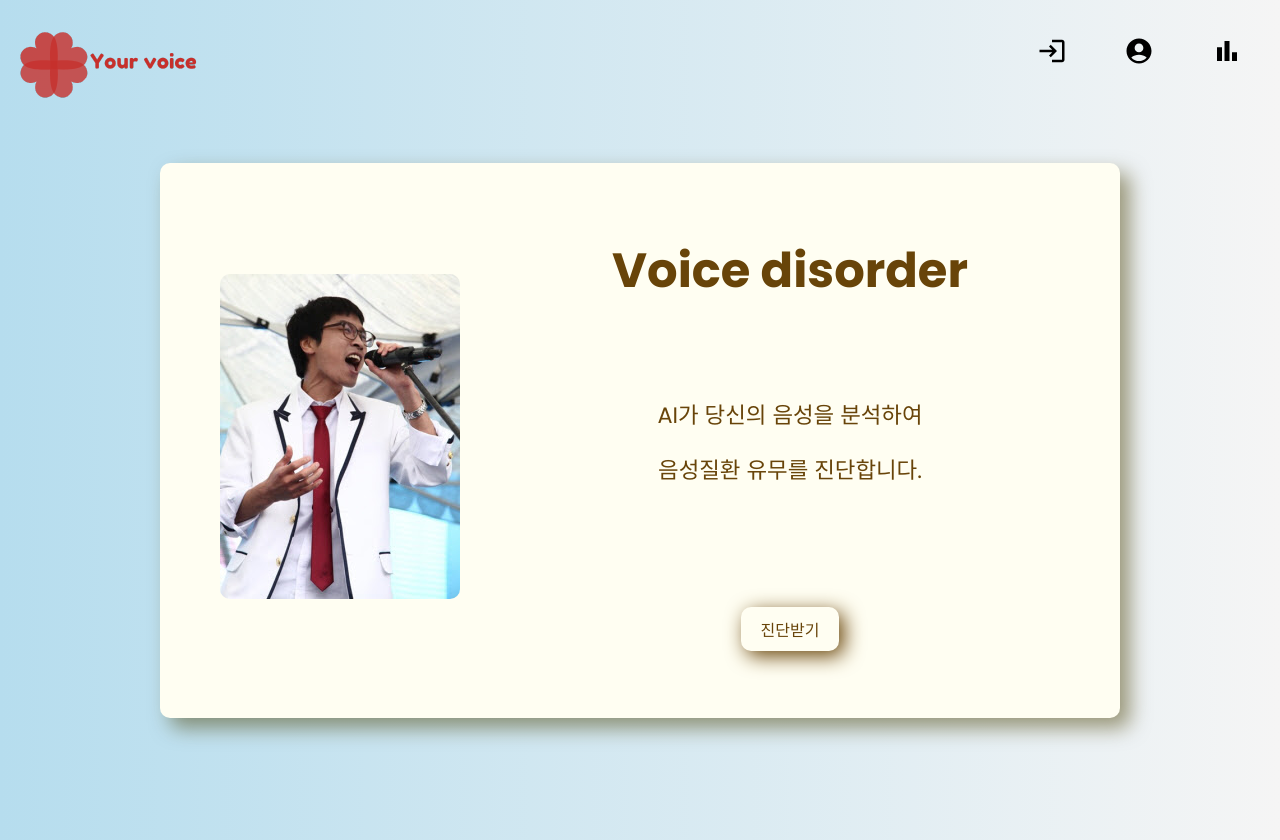
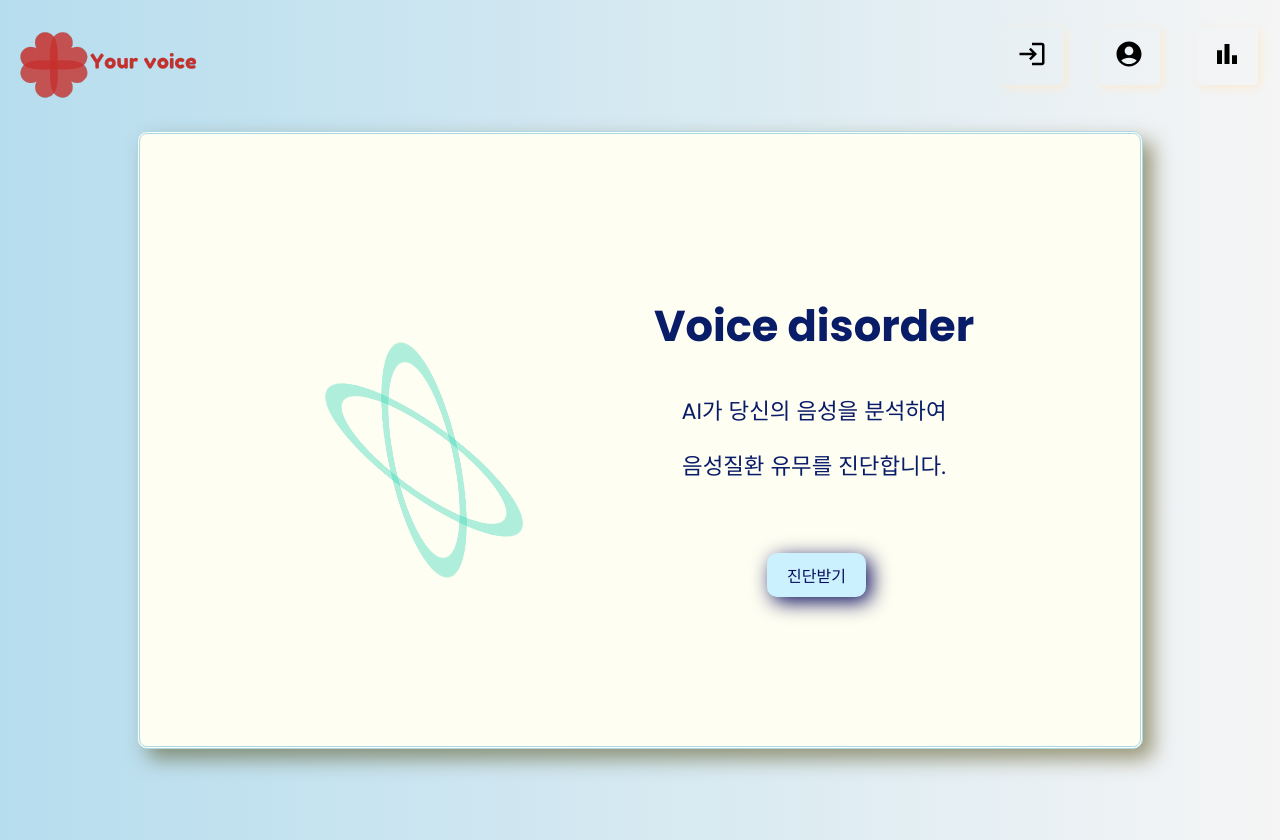
Before and after one commit to Soojong94/SilJeon, a React (Create React App) app in the folder your_voice/front/: page / in a window 1280 px wide. Built offline with nearby package versions, Linux system fonts and the light colour scheme.

Commit message:
호호커밋

```diff
--- a/your_voice/front/src/Button/BtnDg.css
+++ b/your_voice/front/src/Button/BtnDg.css
@@ -1,18 +1,18 @@
 .dgBtn {
-    background-color: transparent;
+  background-color: rgb(203, 240, 254);
     border: none;
     padding: 10px 20px;
     cursor: pointer;
     border-radius: 10px;
     font-size: 1em;
-    margin-top: 100px;
-    color: rgb(104, 68, 9);
+    margin-top: 50px;
+    color:#090d5c;
     box-shadow: 5px 5px 20px;
 
   }
 
   .dgBtn:hover {
     background-color: #f2f3e9;
-    color:#3f4501;
+    color:#090d5c;
     box-shadow: 5px 5px 20px;
   }
--- a/your_voice/front/src/NewMain/NewMainPg.css
+++ b/your_voice/front/src/NewMain/NewMainPg.css
@@ -3,8 +3,8 @@
 
 body {
     font-family: 'Poppins', sans-serif;
-    margin: 0; /* body 자체에 margin을 없앰 */
-    overflow: hidden; /* 스크롤을 방지 */
+    margin: 0;
+    overflow: hidden;
 }
 
 .mainPG_box {
@@ -21,14 +21,15 @@ body {
 }
 
 .voice {
-    box-sizing: border-box;
+
     display: flex;
     justify-content: space-between;
     align-items: center;
     width: 75%;
-    height: 75%;
-        background-color: rgb(255, 254, 242);
-    padding: 30px;
+    height: 80%;
+    background-color: rgb(255, 254, 242);
+    border: 3px double lightblue;
+    padding: 10px 20px;
     border-radius: 10px;
     box-shadow: 10px 10px 20px rgba(72, 62, 1, 0.5);
     text-align: center;
@@ -36,6 +37,7 @@ body {
 
 .MainImg {
     flex: 1;
+    padding: 0px 0px 0px 15%;
     text-align: center;
 }
 
@@ -46,22 +48,23 @@ body {
 }
 
 .voiceContent {
-    flex: 2;
+    flex: 3;
     text-align: center;
 }
 
 .voiceDsEg {
-    font-size: 1.5vw;
-    margin-bottom: 90px;
-    margin-top: 5%;
-    font-size: 3em;
-    color: rgb(104, 68, 9);
+
+    margin: 0 , 0 ,30px, 0;
+
+
+    font-size: 2.7em;
+    color: rgb(9, 28, 104);
 }
 
 .expln {
     font-size: 1.4em;
     margin: 20px 0;
-    color: rgb(104, 68, 9);
+    color: rgb(9, 28, 104);
 }
 
 .voiceDg {
@@ -72,12 +75,12 @@ body {
     border-radius: 10px;
     font-size: 1em;
     margin-top: 100px;
-    color: rgb(104, 68, 9);
+    color: rgb(9, 28, 104);
     box-shadow: 5px 5px 20px;
 }
 
 .voiceDg:hover {
     background-color: #f2f3e9;
-    color: #3f4501;
+    color: rgb(9, 28, 104);
     box-shadow: 5px 5px 20px;
 }
--- a/your_voice/front/src/NewMain/NewMainPg.jsx
+++ b/your_voice/front/src/NewMain/NewMainPg.jsx
@@ -4,6 +4,7 @@ import CoughUd from '../upload2/coughUd.jsx';
 import Covidbtn from '../Button/Covidbtn.jsx';
 import doctor from '../NewMain/doctor.jpg'
 import MenuBar from '../Route/menu.jsx'
+import { RingLoader } from 'react-spinners';
 
 function NewMainPg() {
     const [isMenuOpen, setIsMenuOpen] = useState(false);
@@ -18,7 +19,11 @@ function NewMainPg() {
              <MenuBar/ >
             <div className='voice'>
                 <div className='MainImg'>
-                    <img src={doctor} alt='의사' />
+                <RingLoader
+        color="#36d7b7"
+        size={200}
+        speedMultiplier={0.8}
+      />
                 </div>
                 <div className='voiceContent'>
                     <h2 className='voiceDsEg'>Voice disorder</h2>
--- a/your_voice/front/src/my_page/my_page.css
+++ b/your_voice/front/src/my_page/my_page.css
@@ -4,17 +4,19 @@ body {
   height: 100vh;
   background: linear-gradient(to right, #b6ddee, whitesmoke);
   transition: background 0.3s ease;
+  box-sizing: border-box;
 
 }
 
 .my_page {
+
   display: flex;
   flex-direction: column;
   justify-content: center;
   align-items: center;
   height: 80vh;
-  width: 60%;
-  background-color: rgba(245, 245, 220, 0.9);
+  width:60vw;
+  background-color: rgb(255, 254, 242);
   /* 약간 투명한 배경색으로 조정 */
   margin: 5% auto;
   box-shadow: 0 0 10px rgba(0, 0, 0, 0.1);
@@ -22,19 +24,22 @@ body {
   border: 3px double lightblue;
   padding: 20px;
   border-radius: 10px;
-  /* 모서리를 둥글게 */
+  color: rgb(104, 68, 9);
+
 }
 
 
 .my_page_head {
-  width: 100%;
-  text-align: center;
-  background-color: rgba(245, 245, 220, 0.9);
-  padding-bottom: 10px;
-  margin-bottom: 20px;
+  color: rgb(104, 68, 9);
+    font-size: 1vw;
+
+
+
 }
 
 .my_page_container {
+
+  overflow-y: auto;
   display: flex;
   flex-direction: row;
   width: 100%;
@@ -62,16 +67,30 @@ body {
 }
 
 button {
-  margin-bottom: 25px;
-  padding: 10px 20px;
-  background-color: skyblue;
+  margin: 5px 5px 25px 10px;
+  padding: 8px 20px;
+  background-color: rgb(203, 240, 254);
   border: none;
   border-radius: 5px;
   cursor: pointer;
+
+  color: rgb(9, 28, 104);
+
+
+  cursor: pointer;
+
+  font-size: 0.9em;
+
+
+
+  box-shadow: 3px 3px 10px;
+
 }
 
 button:hover {
-  background-color: deepskyblue;
+  background-color: transparent;
+  color: rgb(9, 28, 104);
+  box-shadow: 3px 3px 10px;
 }
 
 .my_page_chart canvas {
--- a/your_voice/front/src/my_page/my_page.jsx
+++ b/your_voice/front/src/my_page/my_page.jsx
@@ -2,13 +2,14 @@ import './my_page.css';
 import React from 'react';
 import MenuBar from '../Route/menu';
 import ChartComponent from './ChartComponent';
+import { RingLoader } from 'react-spinners';
 
 function my_page() {
   return (
     <div className='my_page'>
       <MenuBar />
       <div className='my_page_head'>
-        <h1>차트 제목</h1>
+        <h1>Your voice state is..</h1>
       </div>
       <div className='my_page_container'>
         <div className='my_page_chart'>
--- a/your_voice/front/src/upload2/bothload.css
+++ b/your_voice/front/src/upload2/bothload.css
@@ -28,13 +28,13 @@
 
 .udH1 {
 
-    color: rgb(104, 68, 9);
+    color: rgb(9, 28, 104);
     font-size: 2.6vw;
     margin: 30px 0 10px 0;
 }
 
 .udh2 {
-    color: rgb(104, 68, 9);
+    color: rgb(9, 28, 104);
     font-size: 1.3vw;
 
 }
@@ -82,7 +82,7 @@
 
 .inputbtn
 {
-    background-color: rgb(255, 255, 255);
+    background-color: rgb(203, 240, 254);
     border: none;
     padding: 7px 15px;
     cursor: pointer;
@@ -90,14 +90,14 @@
     font-size: 0.9em;
     width: 26%;
 
-    color: rgb(104, 68, 9);
+    color: rgb(9, 28, 104);
     box-shadow: 3px 3px 10px;
 
 }
 
 .record-btn,.btnUd {
 
-    background-color: rgb(255, 255, 255);
+    background-color: rgb(203, 240, 254);
     border: none;
     padding: 7px 15px;
     cursor: pointer;
@@ -105,7 +105,7 @@
     font-size: 0.9em;
     width: 15%;
 
-    color: rgb(104, 68, 9);
+    color: rgb(9, 28, 104);
     box-shadow: 3px 3px 10px;
 
 }
@@ -113,8 +113,8 @@
 .record-btn:hover,
 .inputbtn:hover,
 .btnUd:hover {
-    background-color: #453a08;
-    color: antiquewhite;
+    background-color: transparent;
+    color: rgb(9, 28, 104);
 }
 
 .file-input {
@@ -127,7 +127,7 @@ audio {
     border: none;
     padding: 10px 15px;
     border-radius: 30px;
-    width: 70%;
+    width: 60%;
     cursor: pointer;
     transition: background-color 0.3s ease;
     box-shadow: 0 2px 4px rgba(0, 0, 0, 3);
```
